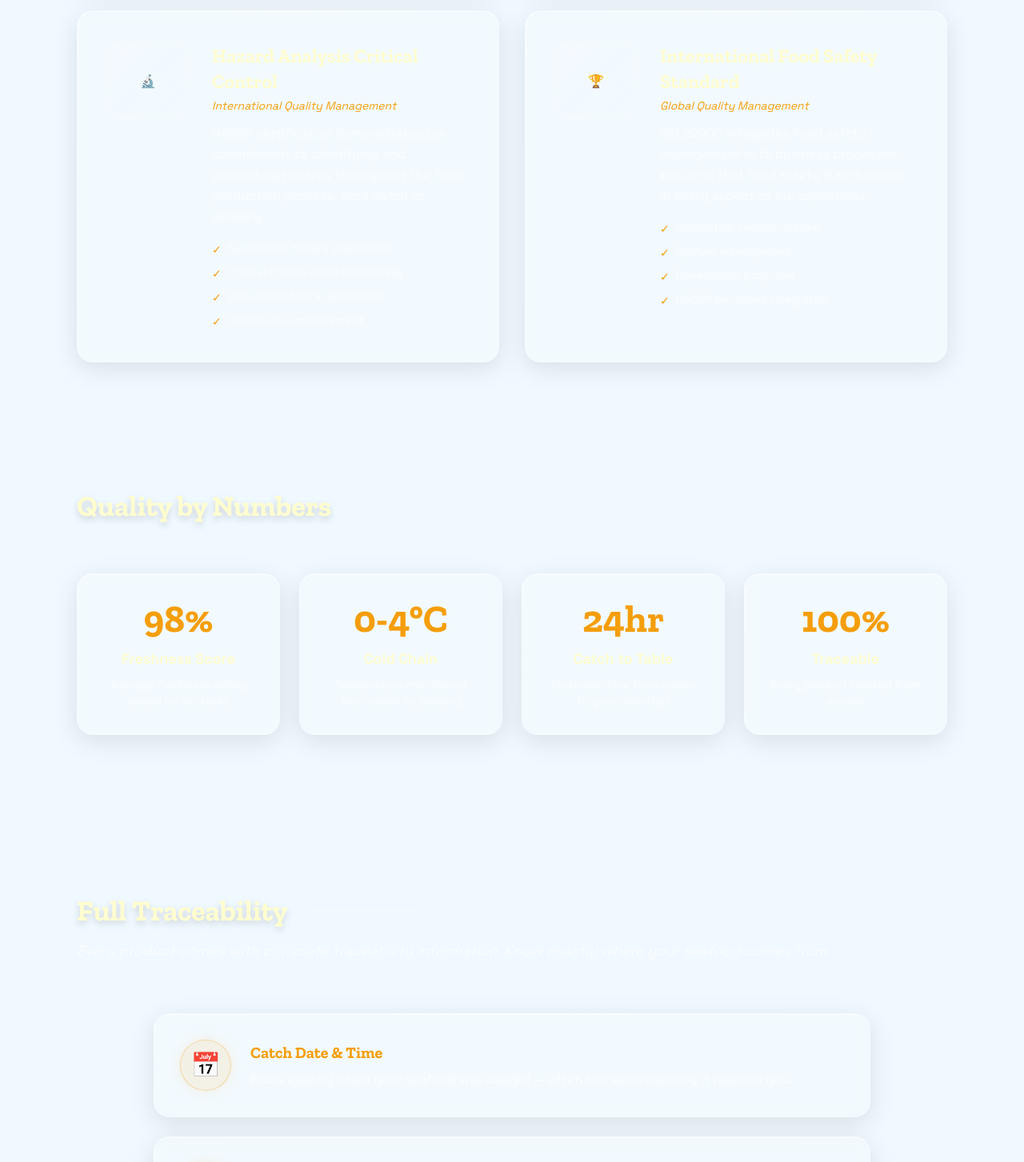
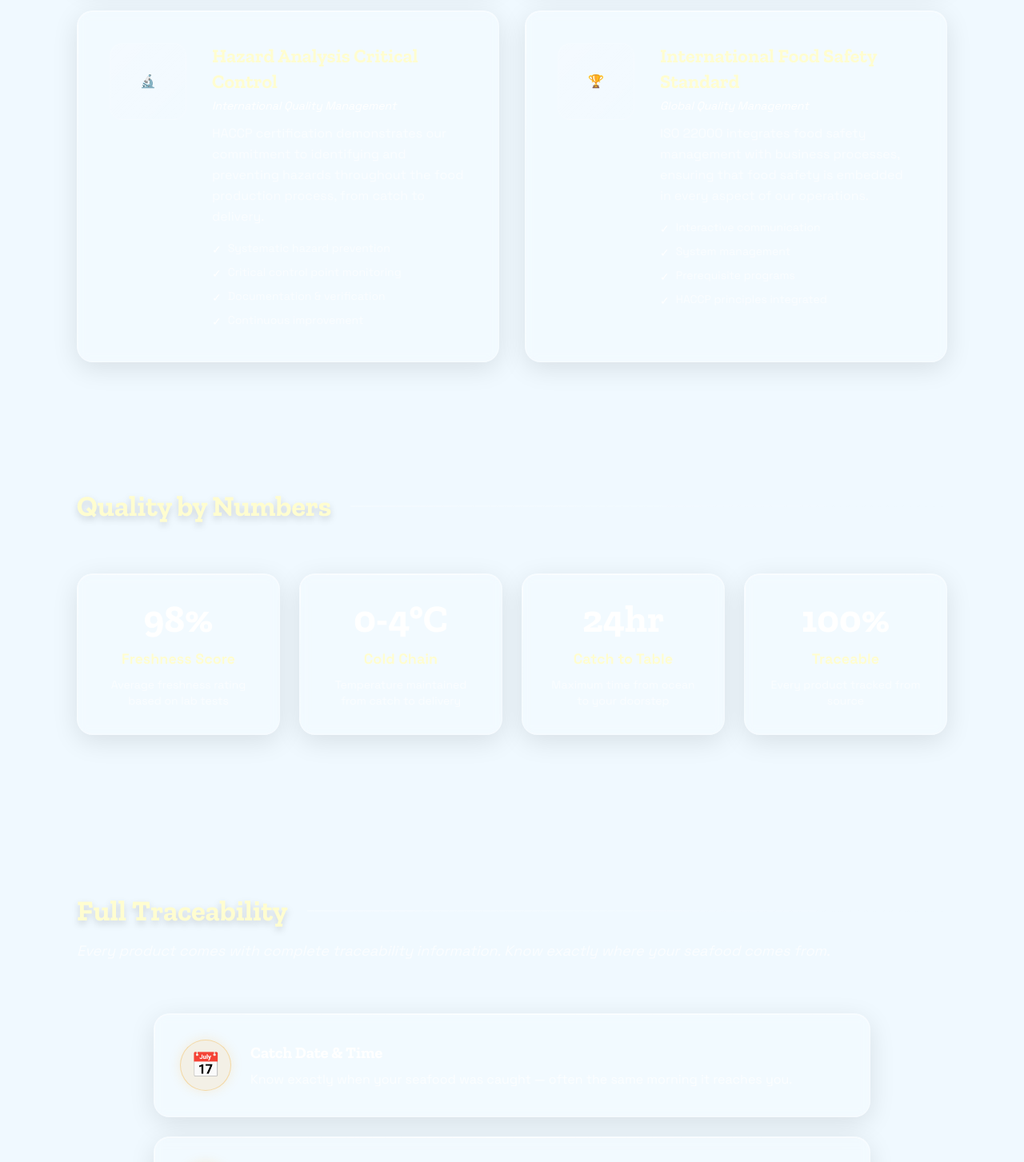
Before and after one commit to AlgorithSage/Wave-Of-bengal, a Next.js app in the folder frontend/: page /certifications in a window 1280 px wide. Shown: the part 1460-2913 px from the top of the page at 80% size. Built offline with nearby package versions, Linux system fonts and the light colour scheme; no server answers; a web font is replaced by a local one.

Commit message:
Orange changed to white cuz no BJP

```diff
--- a/frontend/src/app/(main)/certifications/page.jsx
+++ b/frontend/src/app/(main)/certifications/page.jsx
@@ -163,14 +163,14 @@ export default function Certifications() {
                                             </div>
                                             <div>
                                                 <h3 className="text-2xl font-heading font-bold text-[#FFFDD0] mb-1 group-hover:text-[#FFFDD0]/80 transition-colors">{item.name}</h3>
-                                                {item.subtitle && <p className="text-sm text-gold italic mb-3">{item.subtitle}</p>}
+                                                {item.subtitle && <p className="text-sm text-white italic mb-3">{item.subtitle}</p>}
                                                 <p className="text-white/60 text-base leading-relaxed group-hover:text-white/75 transition-colors mb-4">{item.desc}</p>
 
                                                 {item.features && item.features.length > 0 && (
                                                     <ul className="space-y-2">
                                                         {item.features.map((feature, fIdx) => (
                                                             <li key={fIdx} className="flex items-start gap-2 text-sm text-white/60 group-hover:text-white/75 transition-colors">
-                                                                <span className="text-gold shrink-0 mt-0.5">✓</span>
+                                                                <span className="text-white shrink-0 mt-0.5">✓</span>
                                                                 <span>{feature}</span>
                                                             </li>
                                                         ))}
@@ -206,7 +206,7 @@ export default function Certifications() {
                                     transition={{ duration: 0.5, delay: idx * 0.1 }}
                                     className="glass-card p-8 text-center"
                                 >
-                                    <h4 className="text-5xl font-heading font-black text-gold mb-3">{stat.number}</h4>
+                                    <h4 className="text-5xl font-heading font-black text-white mb-3">{stat.number}</h4>
                                     <p className="text-lg font-bold text-[#FFFDD0] mb-2">{stat.label}</p>
                                     <p className="text-sm text-white/60">{stat.text}</p>
                                 </motion.div>
@@ -251,7 +251,7 @@ export default function Certifications() {
                                         {step.icon}
                                     </div>
                                     <div>
-                                        <h4 className="text-xl font-bold text-gold mb-2">{step.title}</h4>
+                                        <h4 className="text-xl font-bold text-white mb-2">{step.title}</h4>
                                         <p className="text-white/70">{step.desc}</p>
                                     </div>
                                 </motion.div>
@@ -294,7 +294,7 @@ export default function Certifications() {
                                         className="glass-card p-6 text-center hover:border-gold/30 transition-all duration-300 hover:-translate-y-1"
                                     >
                                         <div className="text-4xl mb-4">{test.icon}</div>
-                                        <h4 className="text-gold font-bold mb-2 text-sm uppercase tracking-wider">{test.title}</h4>
+                                        <h4 className="text-white font-bold mb-2 text-sm uppercase tracking-wider">{test.title}</h4>
                                         <p className="text-xs text-white/60 leading-relaxed">{test.desc}</p>
                                     </motion.div>
                                 ))}
```
